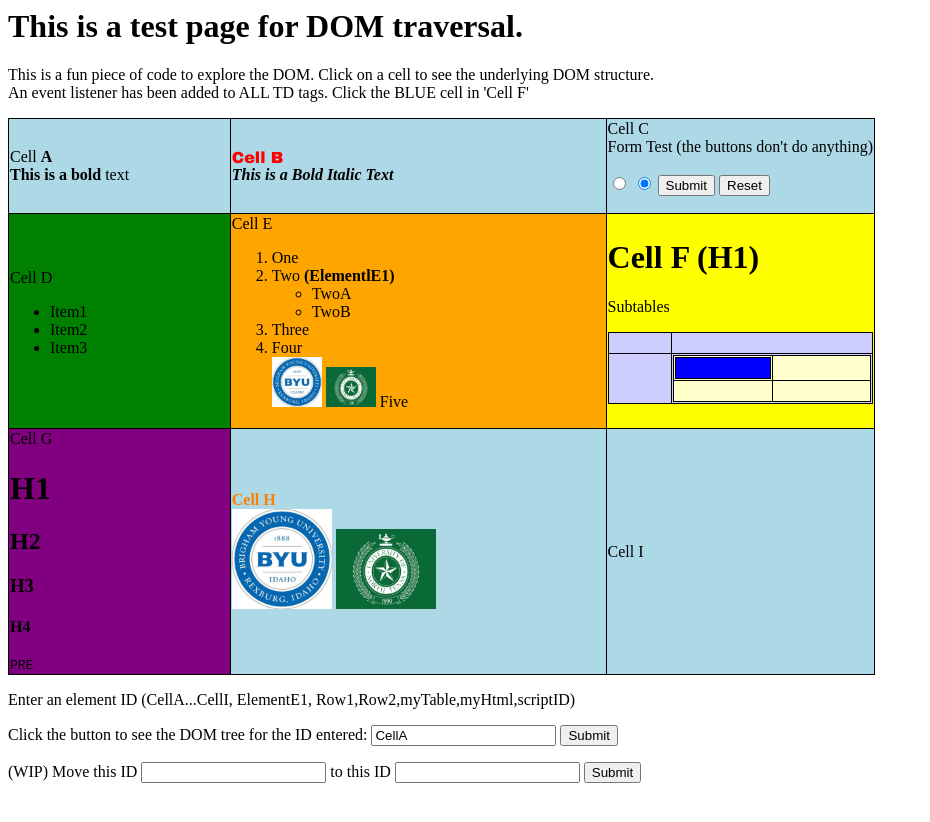
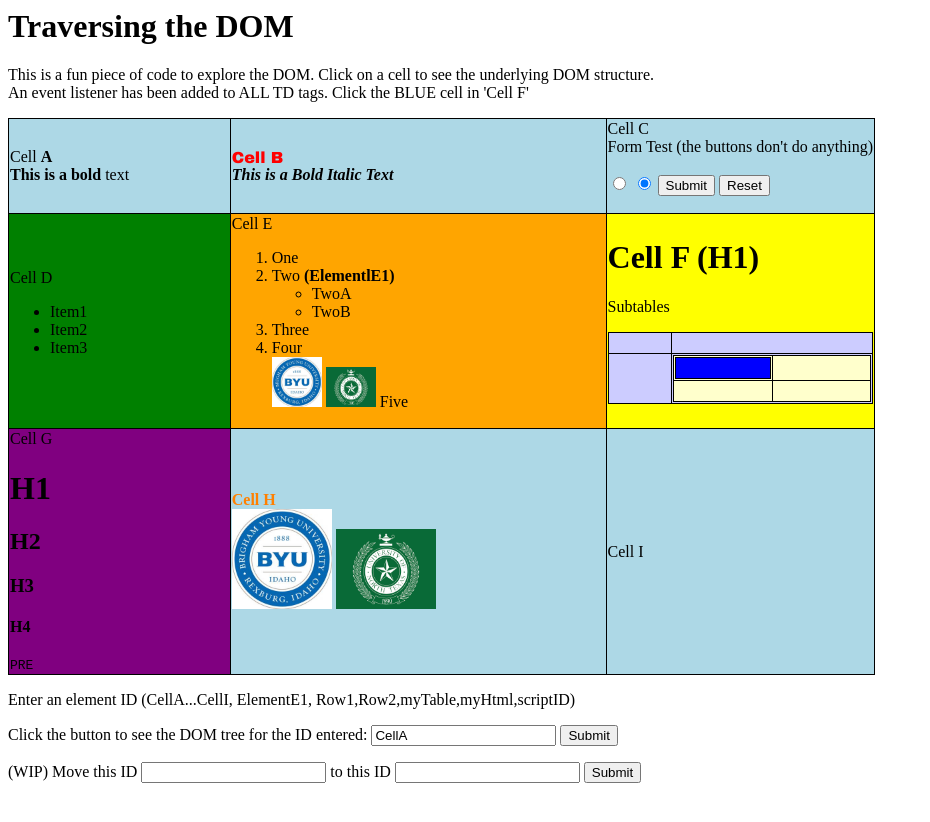
Before and after one commit to gtjames/gtjames.github.io, a Jekyll site: the page domTree/domTree.html, which Jekyll copies as it is, in a window 1280 px wide. Shown: the top 822 px of the page, without its empty margins (0-930 px from the left). Built offline with Jekyll 4.4.1, drawn with Linux system fonts in a browser that asks for light colours.

Commit message:
Update domTree.html
changed the lead line

```diff
--- a/domTree/domTree.html
+++ b/domTree/domTree.html
@@ -13,7 +13,7 @@
 </HEAD>
 
 <BODY id="myhtml2">
-<H1>This is a test page for DOM traversal.</H1>
+<H1>Traversing the DOM</H1>
 <p>This is a fun piece of code to explore the DOM. Click on a cell to see the underlying DOM structure.<br>
   An event listener has been added to ALL TD tags. Click the BLUE cell in 'Cell F'</p>
 <table id='myTable' style="background-color: lightblue;">
```
